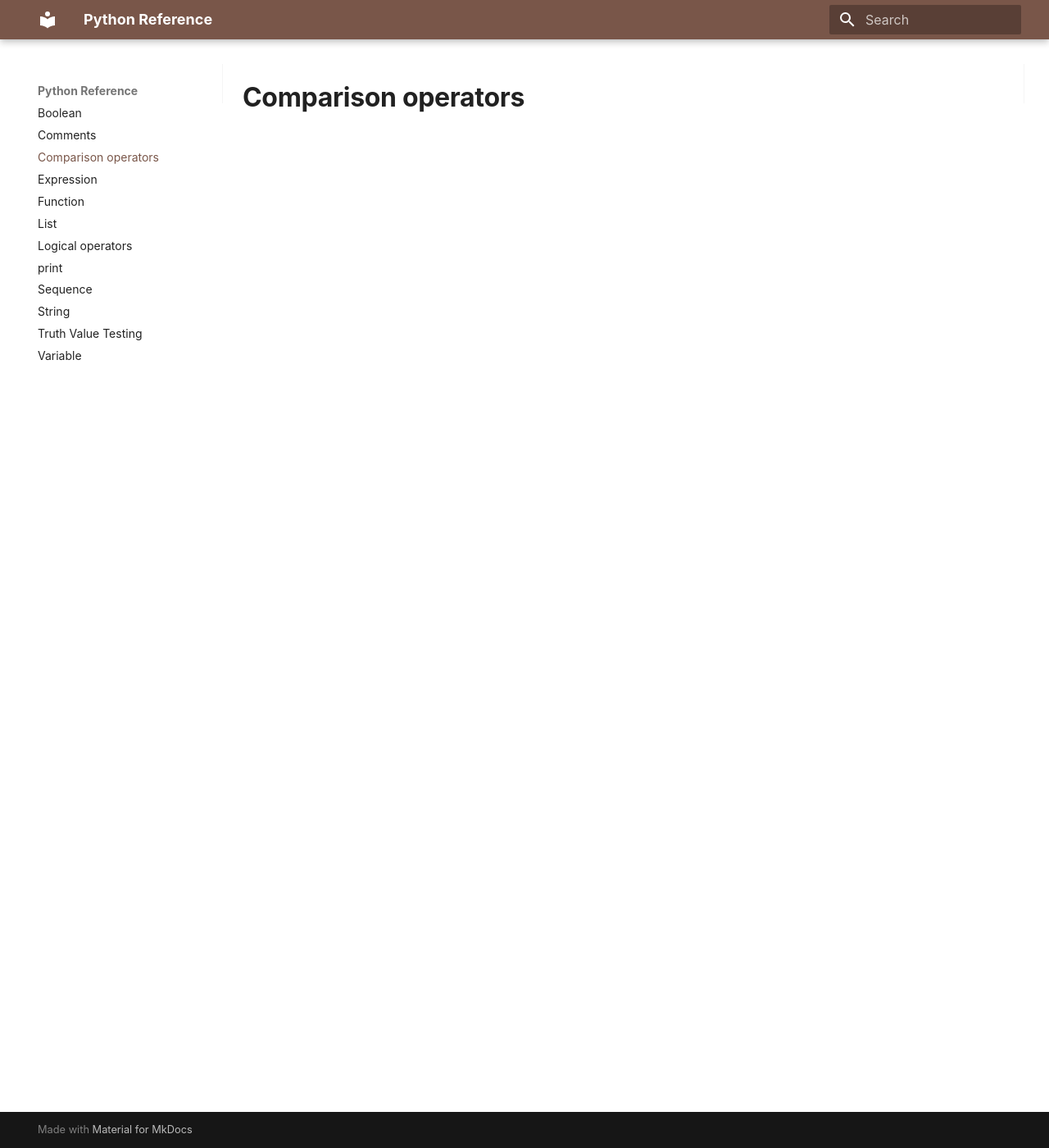
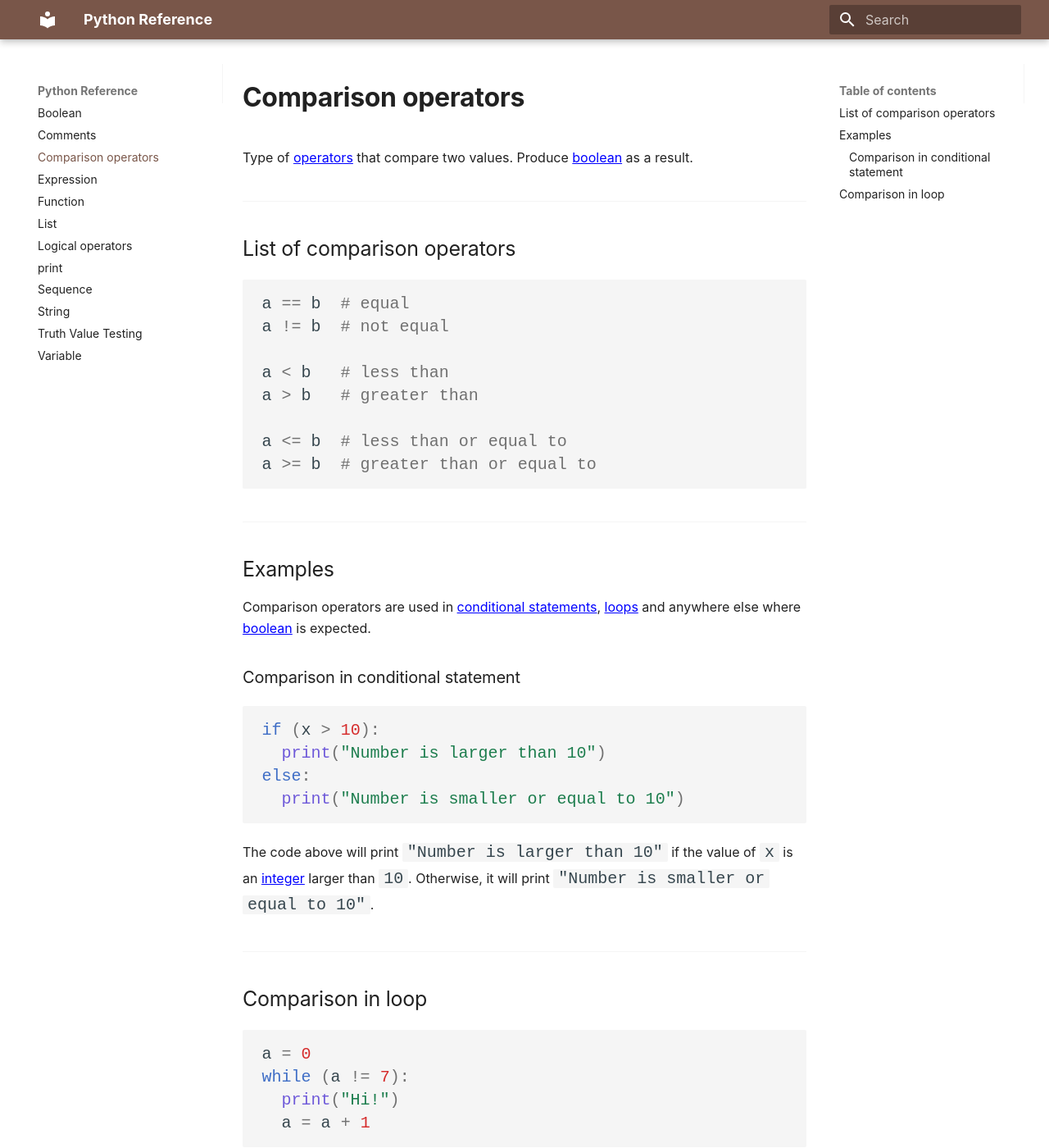
Before and after one commit to serhii73/python-reference, an MkDocs documentation site: the page built from docs/comparison-operators.md, in a window 1280 px wide and 1400 px high. Shown: the whole window at 82% size. Built offline with MkDocs 1.6.1 and Material for MkDocs 9.7.7, drawn with Linux system fonts in a browser that asks for light colours; some of the changed text lies outside the part shown.

Commit message:
comparison

````diff
--- a/docs/comparison-operators.md
+++ b/docs/comparison-operators.md
@@ -1 +1,42 @@
 # Comparison operators
+
+Type of [operators](/operator) that compare two values. Produce [boolean](/boolean) as a result.
+
+## List of comparison operators
+
+```python
+a == b  # equal
+a != b  # not equal
+
+a < b   # less than
+a > b   # greater than
+
+a <= b  # less than or equal to
+a >= b  # greater than or equal to
+```
+
+## Examples
+
+Comparison operators are used in [conditional statements](/conditional-statements), [loops](/loops) and anywhere else where [boolean](/boolean) is expected.
+
+### Comparison in conditional statement
+
+```python
+if (x > 10):
+  print("Number is larger than 10")
+else:
+  print("Number is smaller or equal to 10")
+```
+
+The code above will print `"Number is larger than 10"` if the value of `x` is an [integer](/integer) larger than `10`. Otherwise, it will print `"Number is smaller or equal to 10"`.
+
+## Comparison in loop
+
+```python
+a = 0
+while (a != 7):
+  print("Hi!")
+  a = a + 1
+```
+
+The code above will print `"Hi!"` seven times. `!=` is a [comparison operator](/comparison-operators/).
````
